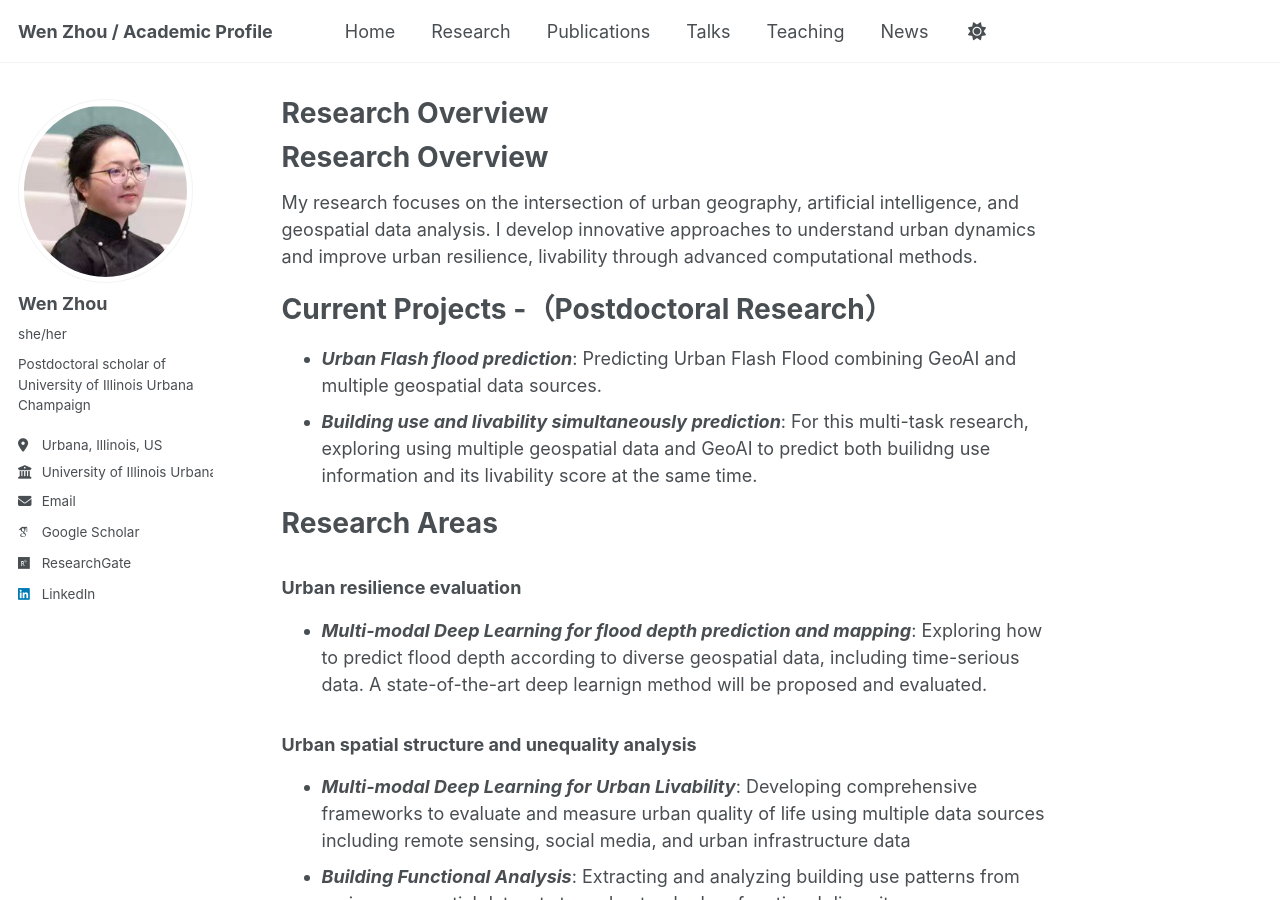
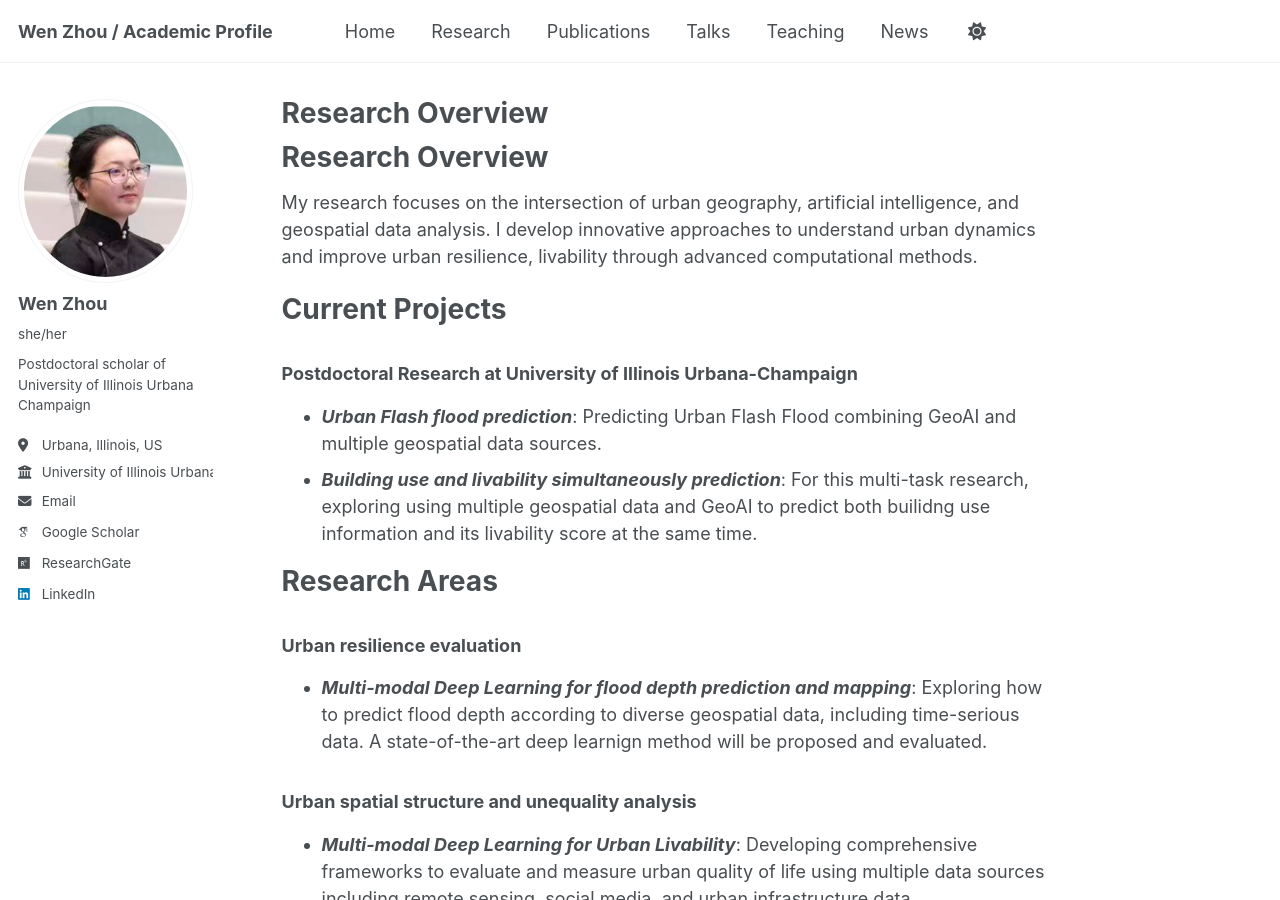
Before and after one commit to VienJou/vienjou.github.io, a Jekyll site: the page built from _pages/research.md, in a window 1280 px wide and 900 px high. Built offline with Jekyll 4.4.1, drawn with Linux system fonts in a browser that asks for light colours; some web fonts are replaced; a script that is not in the unit is left out; our own code applies the rules of GitHub Pages for plain Markdown files.

Commit message:
Update research.md

```diff
--- a/_pages/research.md
+++ b/_pages/research.md
@@ -7,7 +7,8 @@ author_profile: true
 
 My research focuses on the intersection of urban geography, artificial intelligence, and geospatial data analysis. I develop innovative approaches to understand urban dynamics and improve urban resilience, livability through advanced computational methods.
 
-# Current Projects -（Postdoctoral Research）
+# Current Projects
+### Postdoctoral Research at University of Illinois Urbana-Champaign
 
 - ***Urban Flash flood prediction***: Predicting Urban Flash Flood combining GeoAI and multiple geospatial data sources.
 - ***Building use and livability simultaneously prediction***: For this multi-task research, exploring using multiple geospatial data and GeoAI to predict both builidng use information and its livability score at the same time.
```
